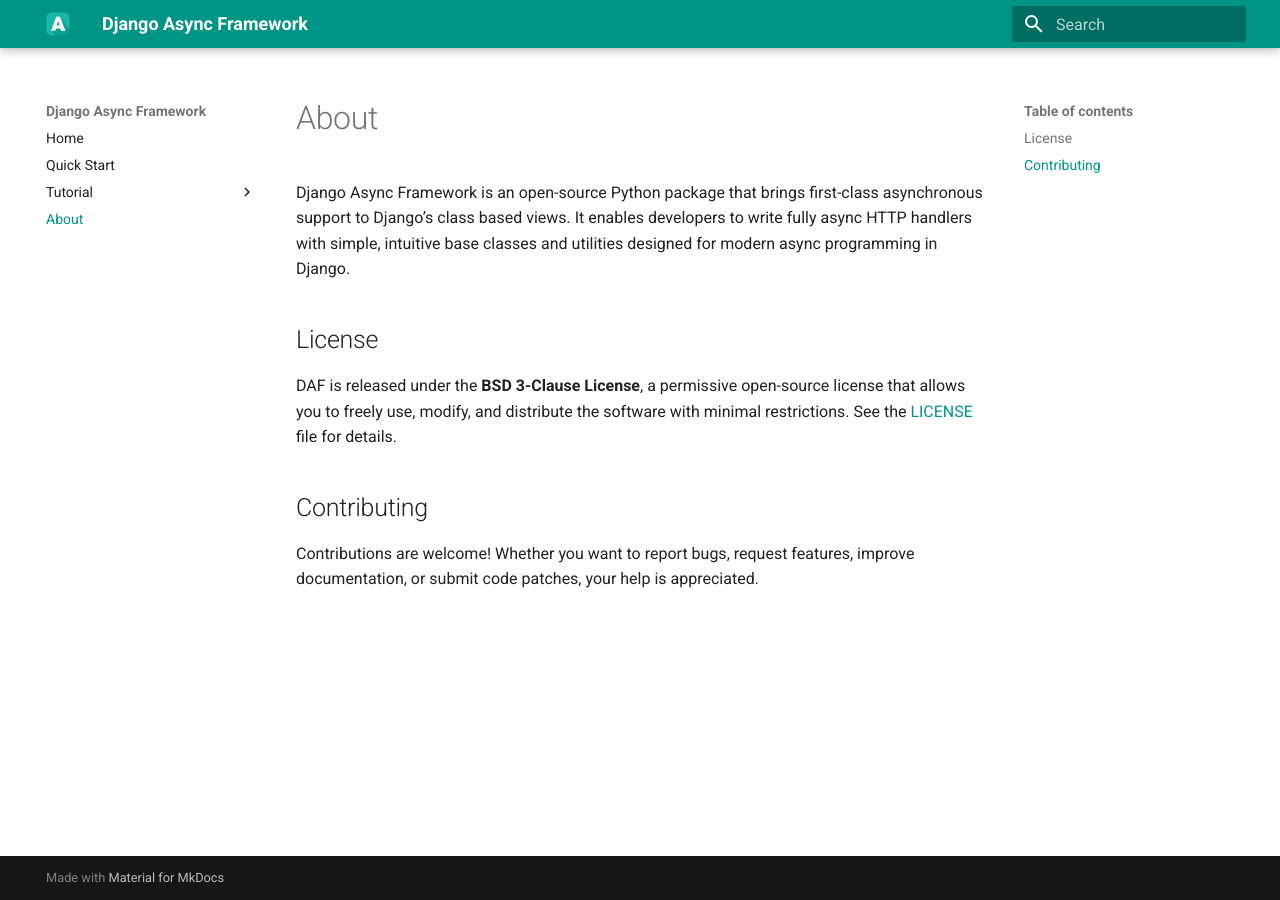
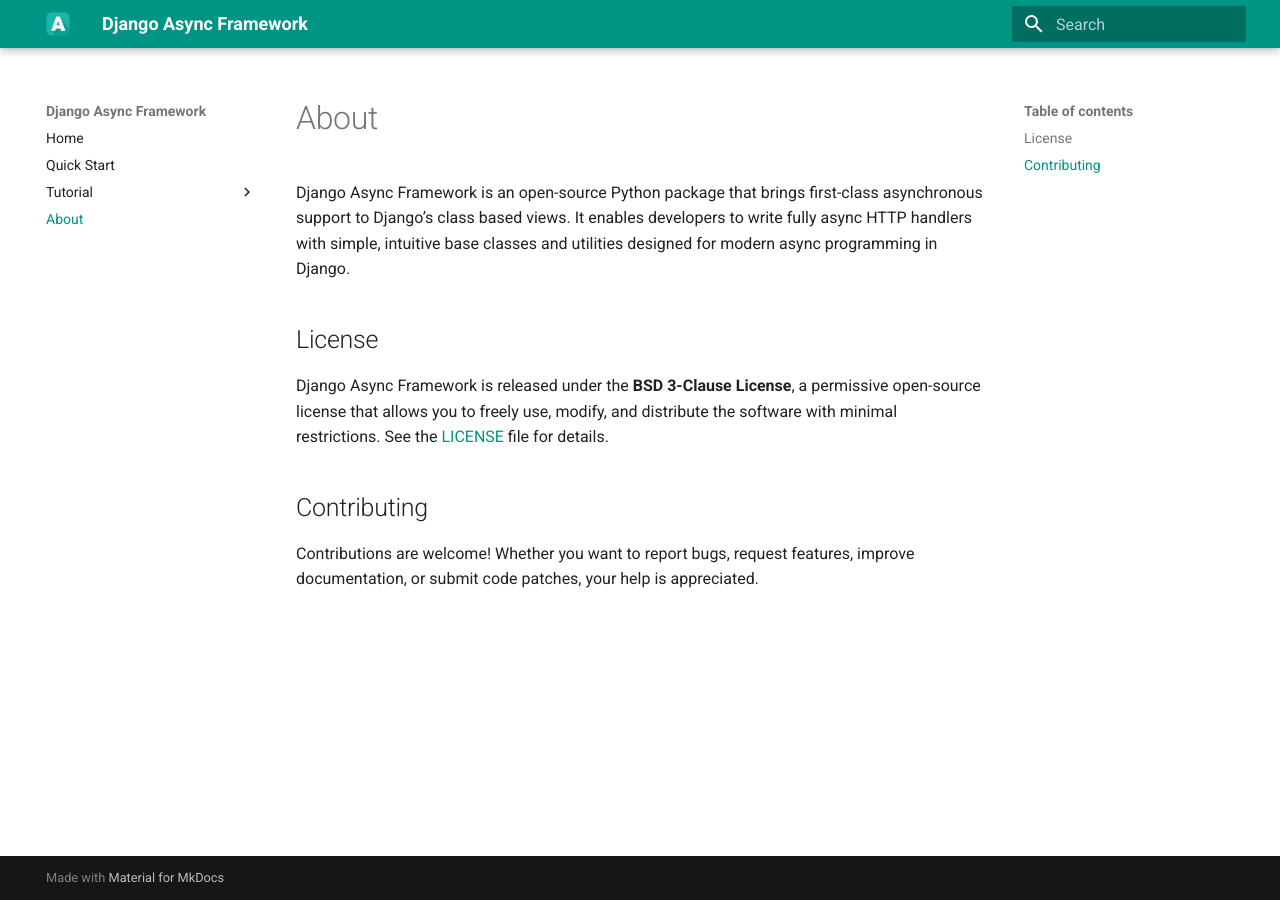
Before and after one commit to mouhamaddev/django-async-framework, an MkDocs documentation site: the page built from docs/about.md, in a window 1280 px wide. Built offline with MkDocs 1.6.1 and Material for MkDocs 9.7.7, drawn with Linux system fonts in a browser that asks for light colours.

Commit message:
docs: update and polish documentation

```diff
--- a/docs/about.md
+++ b/docs/about.md
@@ -2,7 +2,7 @@
 
 ## License
 
-DAF is released under the **BSD 3-Clause License**, a permissive open-source license that allows you to freely use, modify, and distribute the software with minimal restrictions. See the [LICENSE](https://opensource.org/licenses/BSD-3-Clause) file for details.
+Django Async Framework is released under the **BSD 3-Clause License**, a permissive open-source license that allows you to freely use, modify, and distribute the software with minimal restrictions. See the [LICENSE](https://opensource.org/licenses/BSD-3-Clause) file for details.
 
 ## Contributing
 
```
